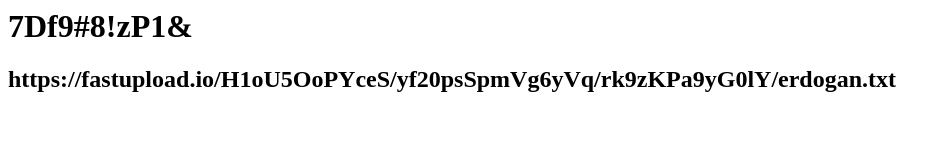
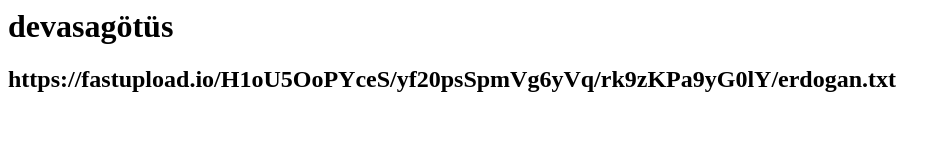
Before and after one commit to loppea/pass.github.io, a plain HTML site: page index.html in a window 1280 px wide. Shown: the whole page, without its empty margins (0-948 px from the left). Drawn offline with Linux system fonts and the light colour scheme.

Commit message:
Update index.html

```diff
--- a/index.html
+++ b/index.html
@@ -1,2 +1,2 @@
-<h1>7Df9#8!zP1&</h1>
+<h1>devasagötüs</h1>
 <h2>https://fastupload.io/H1oU5OoPYceS/yf20psSpmVg6yVq/rk9zKPa9yG0lY/erdogan.txt</h2>
```
